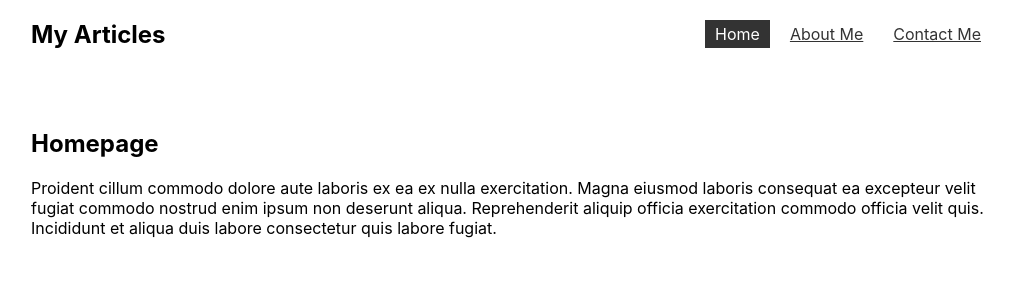
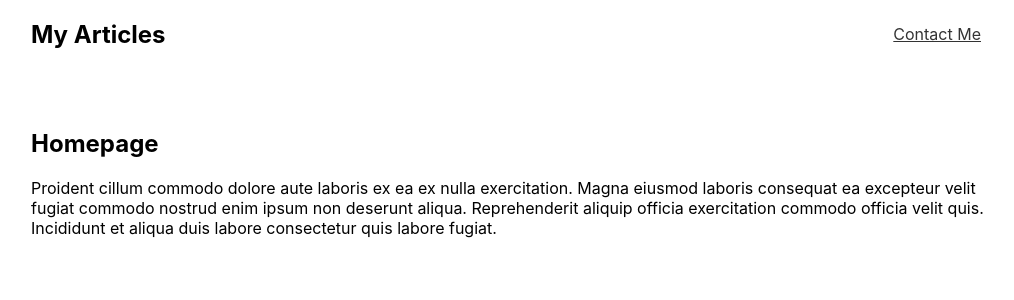
Before and after one commit to gareth-robinson865/multi-page-site, a React (Create React App) app: page / in a window 1280 px wide. Shown: the top 300 px of the page, without its empty margins (129-1143 px from the left). Built offline with nearby package versions, Linux system fonts and the light colour scheme.

Commit message:
link compont created to walk back through the tutorial

```diff
--- a/src/App.js
+++ b/src/App.js
@@ -13,9 +13,7 @@ function App() {
       <BrowserRouter>
         <nav>
           <h1>My Articles</h1>
-          <NavLink to="/">Home</NavLink>
-          <NavLink to="/about">About Me</NavLink>
-          <NavLink to="/contact">Contact Me</NavLink>
+          <a href='/Contact'>Contact Me</a>
         </nav>
         <Switch>
           <Route exact path="/">
```
